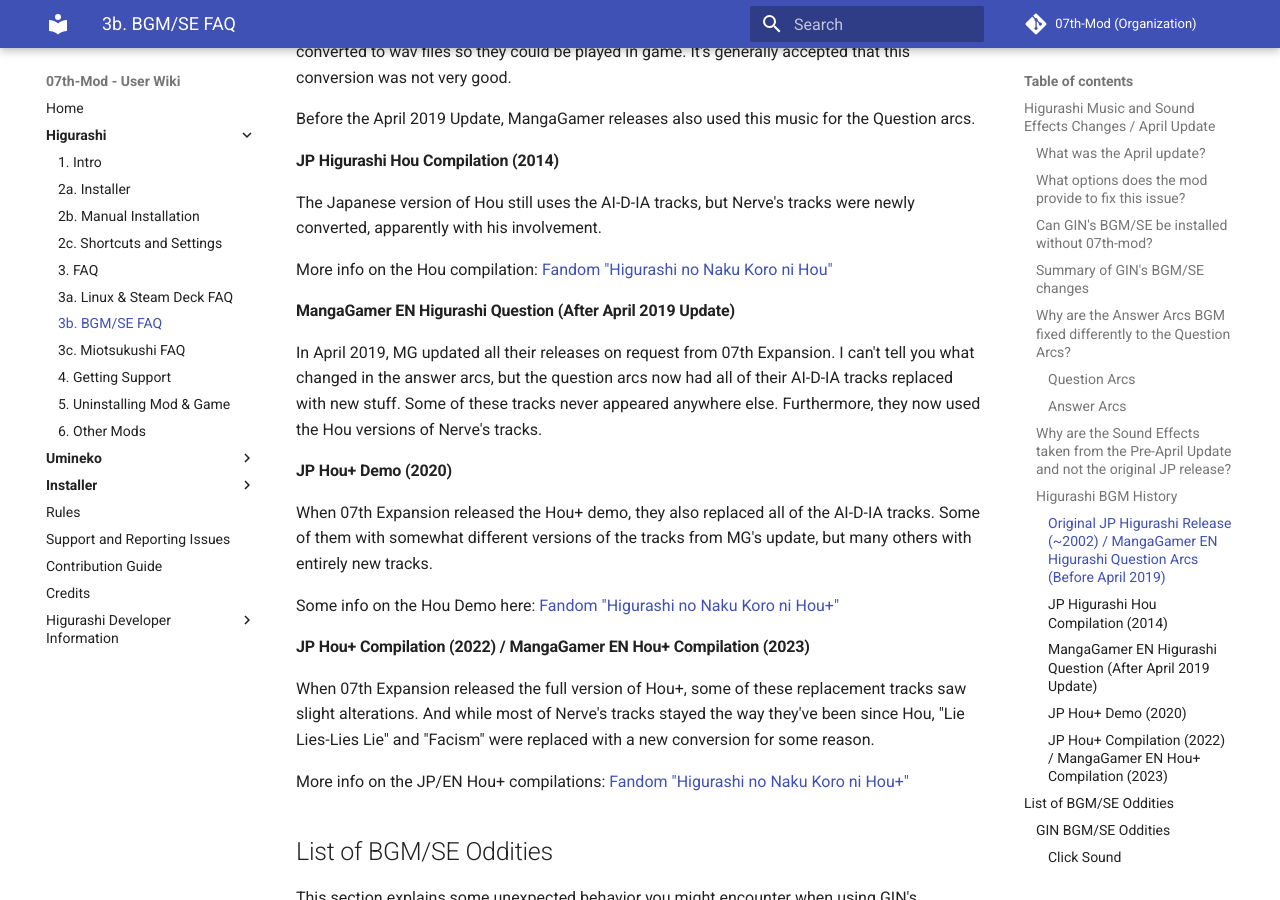
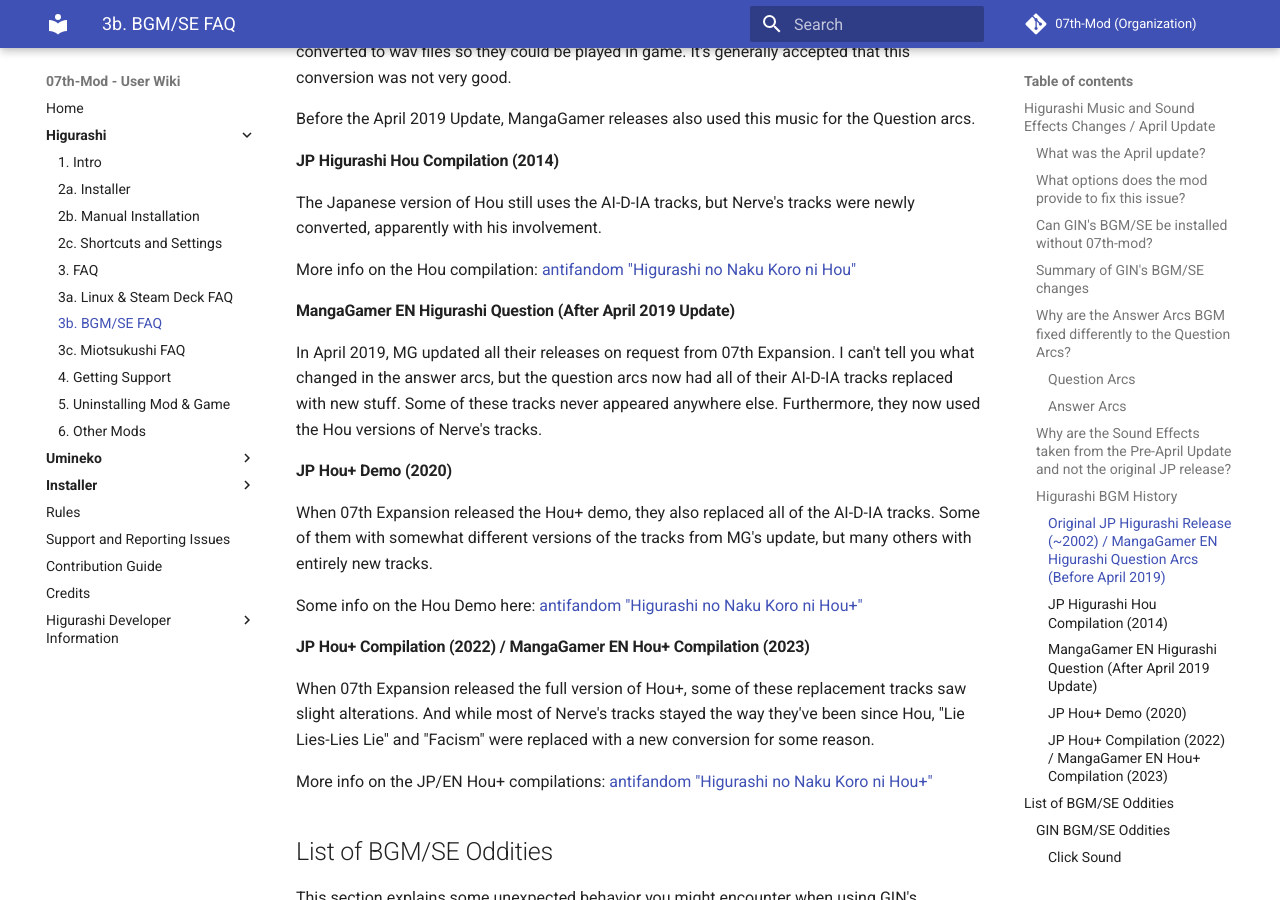
Before and after one commit to 07th-mod/wiki, an MkDocs documentation site: the page built from docs/Higurashi/BGM-SE-FAQ.md, in a window 1280 px wide and 900 px high, scrolled down 3297 px. Built offline with MkDocs 1.6.1 and Material for MkDocs 9.7.7, drawn with Linux system fonts in a browser that asks for light colours.

Commit message:
Fix fandom links

```diff
--- a/docs/Higurashi/BGM-SE-FAQ.md
+++ b/docs/Higurashi/BGM-SE-FAQ.md
@@ -135,7 +135,7 @@
 
 The Japanese version of Hou still uses the AI-D-IA tracks, but Nerve's tracks were newly converted, apparently with his involvement.
 
-More info on the Hou compilation: [Fandom "Higurashi no Naku Koro ni Hou"](https://07th-expansion.fandom.com/wiki/Higurashi_no_Naku_Koro_ni_Hou)
+More info on the Hou compilation: [antifandom "Higurashi no Naku Koro ni Hou"](https://07th-expansion.antifandom.com/wiki/Higurashi_no_Naku_Koro_ni_Hou)
 
 #### MangaGamer EN Higurashi Question (After April 2019 Update)
 
@@ -145,13 +145,13 @@
 
 When 07th Expansion released the Hou+ demo, they also replaced all of the AI-D-IA tracks. Some of them with somewhat different versions of the tracks from MG's update, but many others with entirely new tracks.
 
-Some info on the Hou Demo here: [Fandom "Higurashi no Naku Koro ni Hou+"](https://07th-expansion.fandom.com/wiki/Higurashi_no_Naku_Koro_ni_Hou%2B)
+Some info on the Hou Demo here: [antifandom "Higurashi no Naku Koro ni Hou+"](https://07th-expansion.antifandom.com/wiki/Higurashi_no_Naku_Koro_ni_Hou%2B)
 
 #### JP Hou+ Compilation (2022) / MangaGamer EN Hou+ Compilation (2023)
 
 When 07th Expansion released the full version of Hou+, some of these replacement tracks saw slight alterations. And while most of Nerve's tracks stayed the way they've been since Hou, "Lie Lies-Lies Lie" and "Facism" were replaced with a new conversion for some reason.
 
-More info on the JP/EN Hou+ compilations: [Fandom "Higurashi no Naku Koro ni Hou+"](https://07th-expansion.fandom.com/wiki/Higurashi_no_Naku_Koro_ni_Hou%2B)
+More info on the JP/EN Hou+ compilations: [antifandom "Higurashi no Naku Koro ni Hou+"](https://07th-expansion.antifandom.com/wiki/Higurashi_no_Naku_Koro_ni_Hou%2B)
 
 ## List of BGM/SE Oddities
 
--- a/lychee.toml
+++ b/lychee.toml
@@ -1,4 +1,5 @@
 # Links to ignore (regexes)
+# Note: Please replace "fandom.com" links with "antifandom.com", rather than adding an exclusion here.
 exclude = [
     'twitter\.com',
     'reddit\.com',
```
